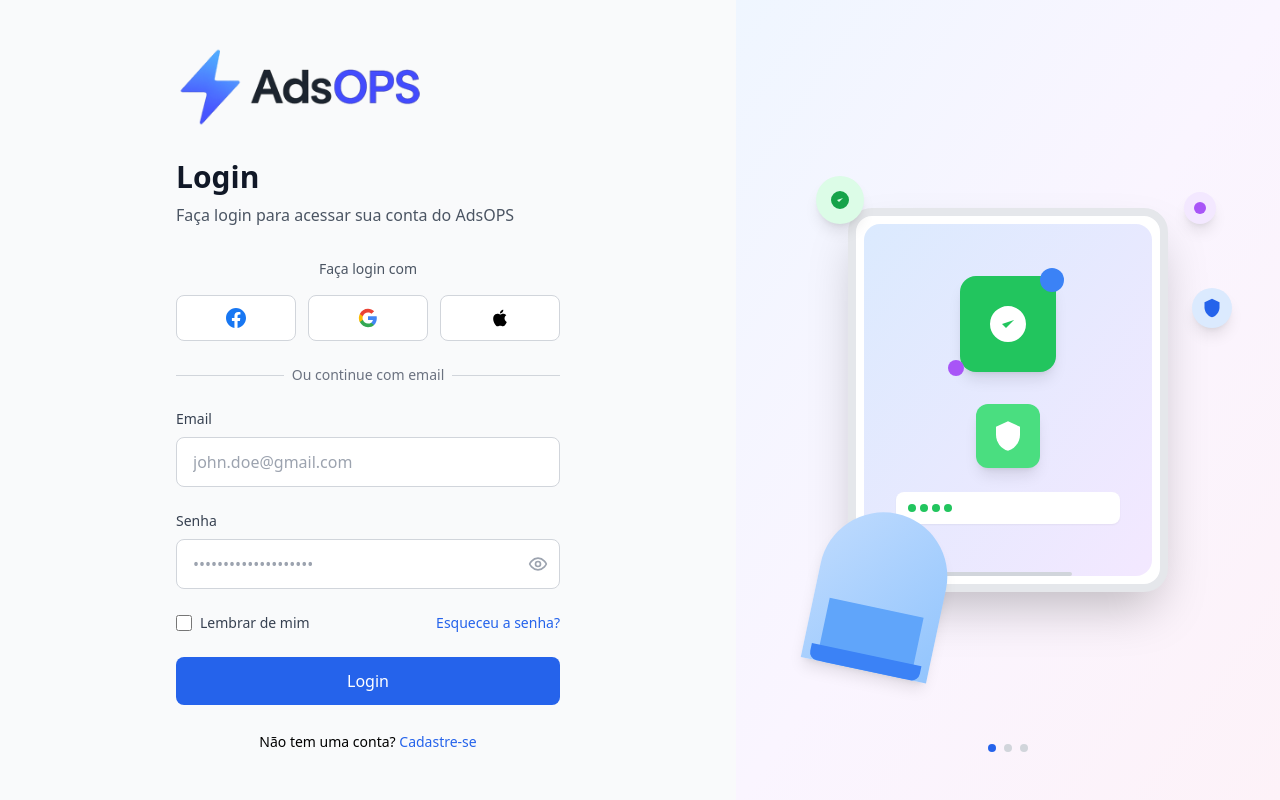
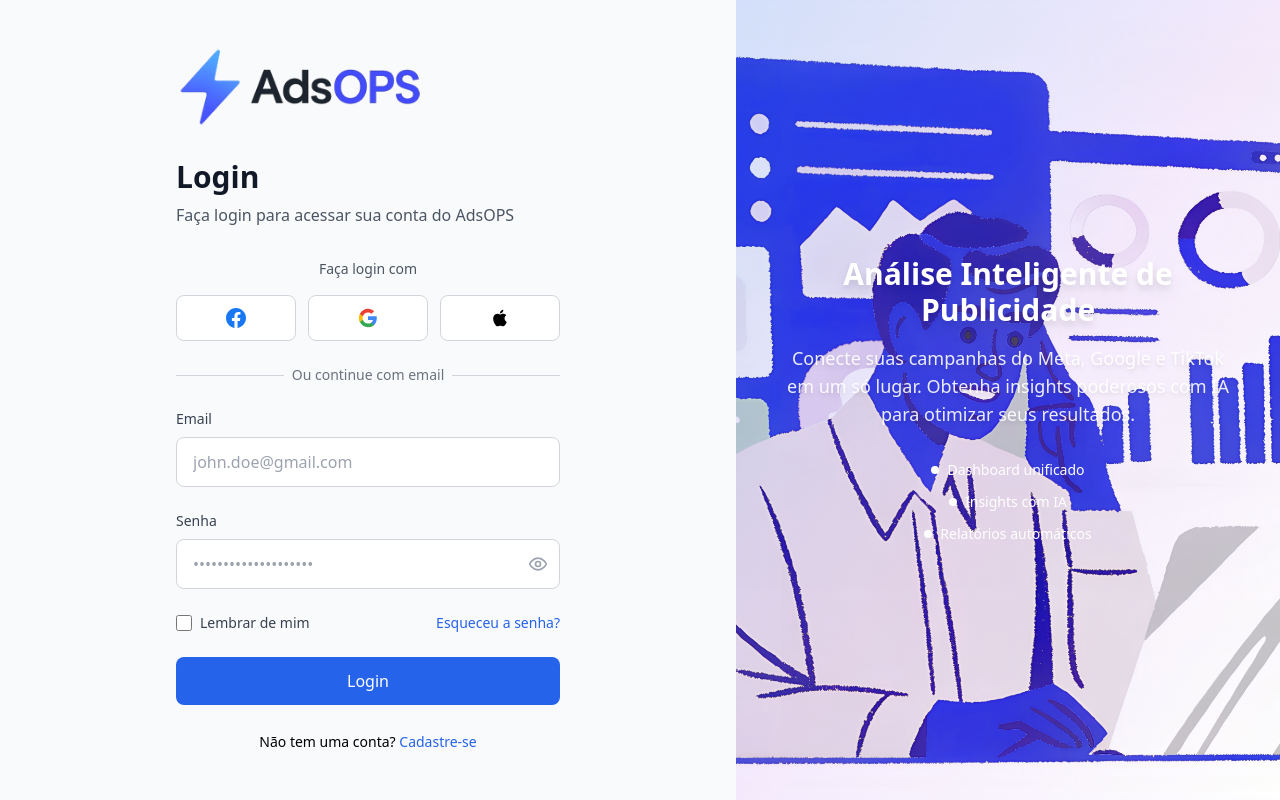
Before and after one commit to groovv-ia/AdsDashOps, a React (Vite) app: page / in a window 1280 px wide. Built offline with nearby package versions, Linux system fonts and the light colour scheme; no server answers; the database is empty.

Commit message:
Adicionar imagem na tela de login e cadastro

```diff
--- a/src/components/auth/AuthForm.tsx
+++ b/src/components/auth/AuthForm.tsx
@@ -313,81 +313,44 @@ export const AuthForm: React.FC<AuthFormProps> = ({ onSuccess }) => {
       </div>
 
       {/* Right Side - Illustration */}
-      <div className="hidden lg:block relative w-0 flex-1 bg-gradient-to-br from-blue-50 via-purple-50 to-pink-50">
-        <div className="absolute inset-0 flex items-center justify-center p-12">
-          <div className="relative">
-            {/* Phone Mockup */}
-            <div className="relative w-80 h-96 bg-white rounded-3xl shadow-2xl border-8 border-gray-200 overflow-hidden">
-              {/* Phone Screen */}
-              <div className="absolute inset-2 bg-gradient-to-br from-blue-100 to-purple-100 rounded-2xl flex flex-col items-center justify-center p-8">
-                {/* Security Shield */}
-                <div className="relative mb-8">
-                  <div className="w-24 h-24 bg-green-500 rounded-2xl flex items-center justify-center shadow-lg">
-                    <svg className="w-12 h-12 text-white" fill="currentColor" viewBox="0 0 24 24">
-                      <path d="M9 12l2 2 4-4m6 2a9 9 0 11-18 0 9 9 0 0118 0z"/>
-                    </svg>
-                  </div>
-                  {/* Floating elements */}
-                  <div className="absolute -top-2 -right-2 w-6 h-6 bg-blue-500 rounded-full"></div>
-                  <div className="absolute -bottom-1 -left-3 w-4 h-4 bg-purple-500 rounded-full"></div>
+      <div className="hidden lg:block relative w-0 flex-1">
+        <div className="absolute inset-0">
+          <img
+            src="/onboarding-1.jpg"
+            alt="Analytics Dashboard"
+            className="w-full h-full object-cover"
+          />
+          {/* Overlay for better contrast */}
+          <div className="absolute inset-0 bg-gradient-to-br from-blue-600/20 via-purple-600/10 to-transparent"></div>
+
+          {/* Content overlay */}
+          <div className="absolute inset-0 flex items-center justify-center p-12">
+            <div className="text-center text-white max-w-md">
+              <h2 className="text-3xl font-bold mb-4 drop-shadow-lg">
+                Análise Inteligente de Publicidade
+              </h2>
+              <p className="text-lg opacity-90 drop-shadow-md">
+                Conecte suas campanhas do Meta, Google e TikTok em um só lugar.
+                Obtenha insights poderosos com IA para otimizar seus resultados.
+              </p>
+
+              {/* Feature highlights */}
+              <div className="mt-8 space-y-3">
+                <div className="flex items-center justify-center space-x-2 text-sm">
+                  <div className="w-2 h-2 bg-white rounded-full"></div>
+                  <span>Dashboard unificado</span>
                 </div>
-
-                {/* Lock Icon */}
-                <div className="w-16 h-16 bg-green-400 rounded-xl flex items-center justify-center mb-6 shadow-lg">
-                  <svg className="w-8 h-8 text-white" fill="currentColor" viewBox="0 0 24 24">
-                    <path d="M12 1L3 5v6c0 5.55 3.84 10.74 9 12 5.16-1.26 9-6.45 9-12V5l-9-4z"/>
-                  </svg>
+                <div className="flex items-center justify-center space-x-2 text-sm">
+                  <div className="w-2 h-2 bg-white rounded-full"></div>
+                  <span>Insights com IA</span>
                 </div>
-
-                {/* Password Field Mockup */}
-                <div className="w-full bg-white rounded-lg p-3 shadow-sm">
-                  <div className="flex items-center space-x-2">
-                    <div className="flex space-x-1">
-                      <div className="w-2 h-2 bg-green-500 rounded-full"></div>
-                      <div className="w-2 h-2 bg-green-500 rounded-full"></div>
-                      <div className="w-2 h-2 bg-green-500 rounded-full"></div>
-                      <div className="w-2 h-2 bg-green-500 rounded-full"></div>
-                    </div>
-                  </div>
+                <div className="flex items-center justify-center space-x-2 text-sm">
+                  <div className="w-2 h-2 bg-white rounded-full"></div>
+                  <span>Relatórios automáticos</span>
                 </div>
               </div>
-
-              {/* Phone Home Indicator */}
-              <div className="absolute bottom-2 left-1/2 transform -translate-x-1/2 w-32 h-1 bg-gray-300 rounded-full"></div>
-            </div>
-
-            {/* Hand holding phone */}
-            <div className="absolute -bottom-20 -left-8 w-32 h-40 bg-gradient-to-br from-blue-200 to-blue-300 rounded-t-full transform rotate-12 shadow-lg">
-              {/* Sleeve */}
-              <div className="absolute bottom-0 left-4 right-4 h-16 bg-blue-400 rounded-b-lg"></div>
-              {/* Cuff */}
-              <div className="absolute bottom-0 left-2 right-2 h-4 bg-blue-500 rounded-b-lg"></div>
-            </div>
-
-            {/* Floating Security Elements */}
-            <div className="absolute -top-8 -left-8 w-12 h-12 bg-green-100 rounded-full flex items-center justify-center shadow-lg">
-              <svg className="w-6 h-6 text-green-600" fill="currentColor" viewBox="0 0 24 24">
-                <path d="M9 12l2 2 4-4m6 2a9 9 0 11-18 0 9 9 0 0118 0z"/>
-              </svg>
-            </div>
-
-            <div className="absolute -top-4 -right-12 w-8 h-8 bg-purple-100 rounded-full flex items-center justify-center shadow-lg">
-              <div className="w-3 h-3 bg-purple-500 rounded-full"></div>
-            </div>
-
-            <div className="absolute top-20 -right-16 w-10 h-10 bg-blue-100 rounded-full flex items-center justify-center shadow-lg">
-              <svg className="w-5 h-5 text-blue-600" fill="currentColor" viewBox="0 0 24 24">
-                <path d="M12 1L3 5v6c0 5.55 3.84 10.74 9 12 5.16-1.26 9-6.45 9-12V5l-9-4z"/>
-              </svg>
             </div>
           </div>
-        </div>
-
-        {/* Bottom indicator dots */}
-        <div className="absolute bottom-12 left-1/2 transform -translate-x-1/2 flex space-x-2">
-          <div className="w-2 h-2 bg-blue-600 rounded-full"></div>
-          <div className="w-2 h-2 bg-gray-300 rounded-full"></div>
-          <div className="w-2 h-2 bg-gray-300 rounded-full"></div>
         </div>
       </div>
     </div>
```
